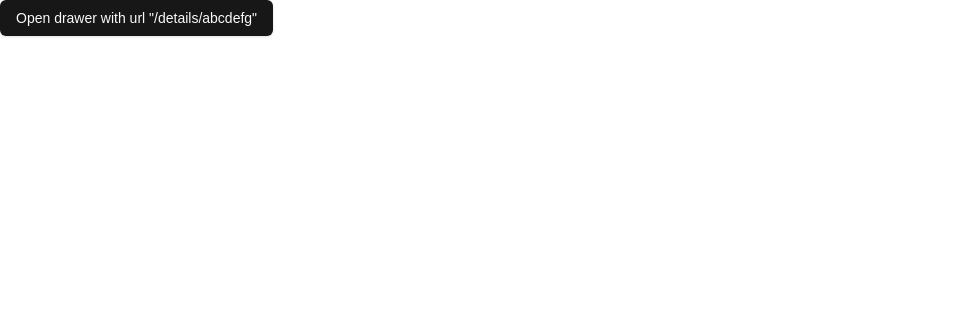
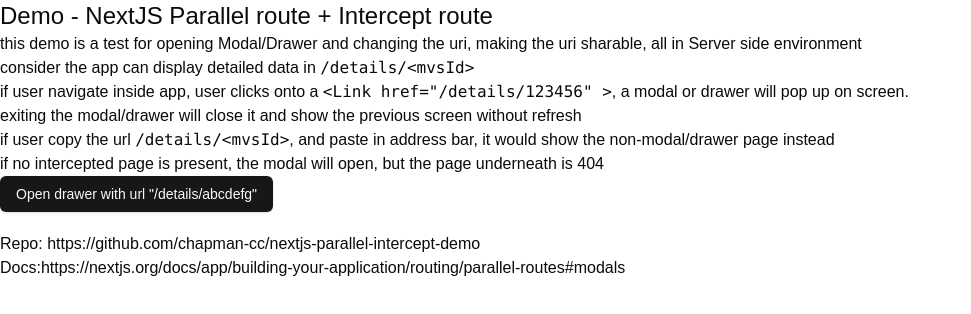
Before and after one commit to chapman-cc/nextjs-parallel-intercept-demo, a Next.js app: page / in a window 1280 px wide. Shown: the top 314 px of the page, without its empty margins (0-971 px from the left). Built offline with nearby package versions, Linux system fonts and the light colour scheme.

Commit message:
add docs

```diff
--- a/src/app/page.tsx
+++ b/src/app/page.tsx
@@ -8,12 +8,69 @@
 }
 
 export default async function Home({ searchParams }: Props) {
-
   return (
     <div>
+      <h1 className="text-2xl">
+        Demo - NextJS Parallel route + Intercept route
+      </h1>
+
+      <p>
+        this demo is a test for opening Modal/Drawer and changing the uri,
+        making the uri sharable, all in Server side environment
+      </p>
+
+      <ol>
+        <li>
+          <p>
+            consider the app can display detailed data in{" "}
+            <code>/details/&lt;mvsId&gt;</code>{" "}
+          </p>
+        </li>
+        <li>
+          <p>
+            if user navigate inside app, user clicks onto a{" "}
+            <code>&lt;Link href="/details/123456" &gt;</code>, a modal or drawer
+            will pop up on screen.
+          </p>
+        </li>
+        <li>
+          <p>
+            exiting the modal/drawer will close it and show the previous screen
+            without refresh
+          </p>
+        </li>
+
+        <li>
+          <p>
+            if user copy the url <code>/details/&lt;mvsId&gt;</code>, and paste
+            in address bar, it would show the non-modal/drawer page instead
+          </p>
+        </li>
+
+        <li>
+          <p>
+            if no intercepted page is present, the modal will open, but the page
+            underneath is 404
+          </p>
+        </li>
+      </ol>
+
       <Link href="/details/abcdefg">
         <Button>Open drawer with url &quot;/details/abcdefg&quot;</Button>
       </Link>
+
+      <p className="mt-5">
+        Repo:{" "}
+        <a href="https://github.com/chapman-cc/nextjs-parallel-intercept-demo">
+          https://github.com/chapman-cc/nextjs-parallel-intercept-demo
+        </a>
+      </p>
+      <p>
+        Docs:
+        <a href="https://nextjs.org/docs/app/building-your-application/routing/parallel-routes#modals">
+          https://nextjs.org/docs/app/building-your-application/routing/parallel-routes#modals
+        </a>
+      </p>
     </div>
   );
 }
```
